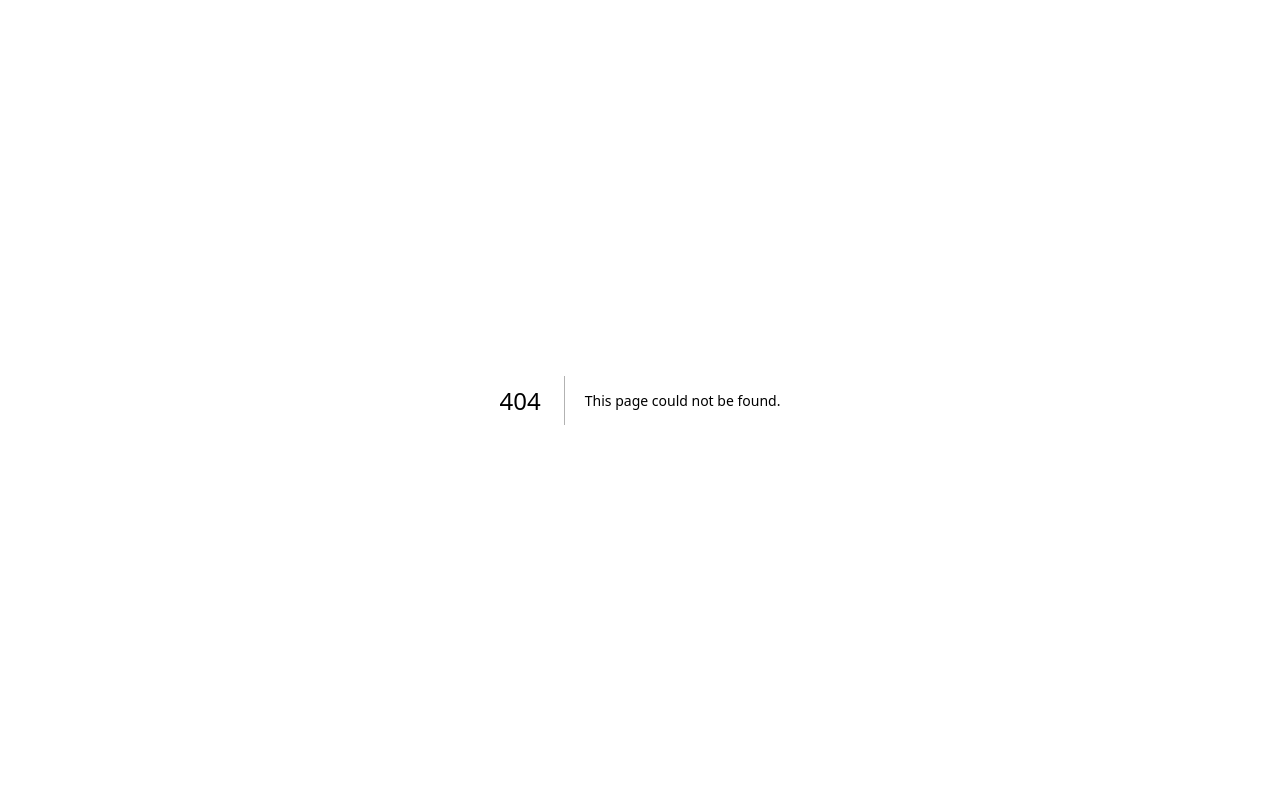
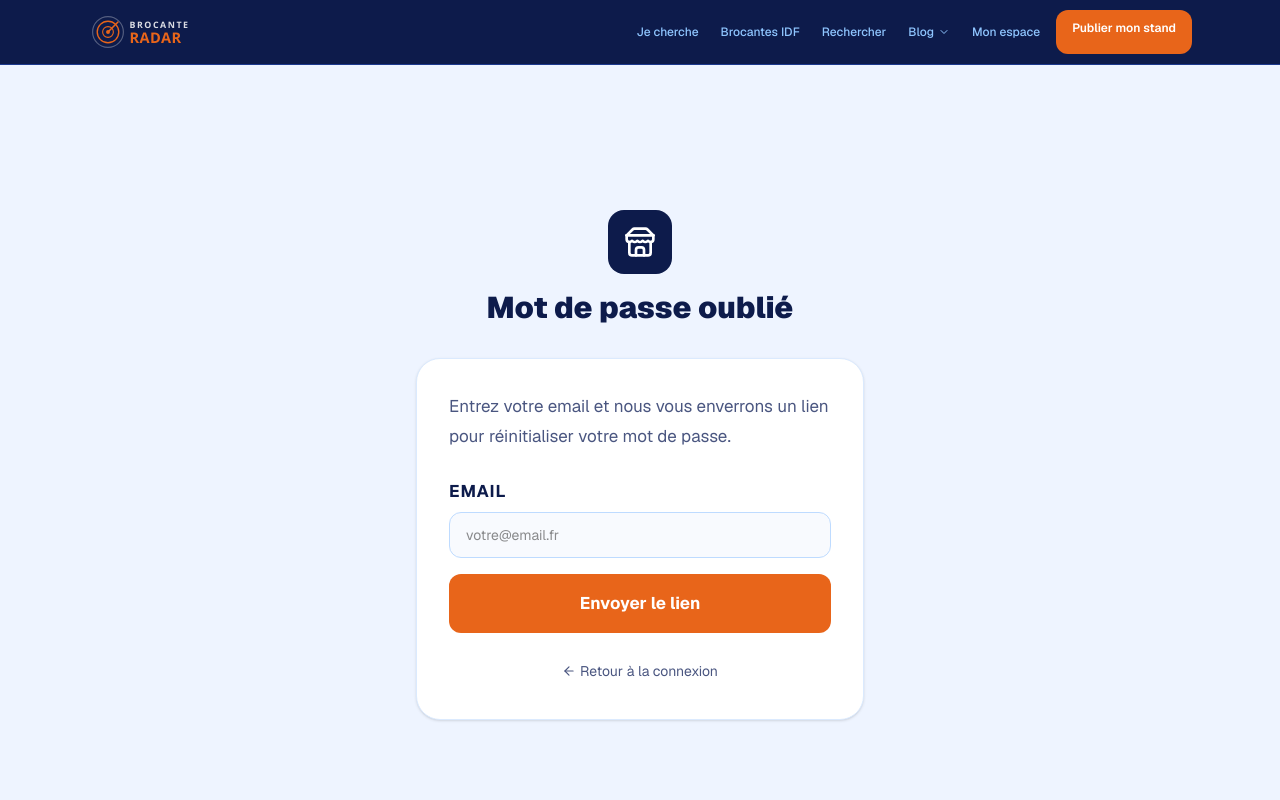
Before and after one commit to progroupement/brocante-radar2, a Next.js app: page /exposant/mot-de-passe-oublie in a window 1280 px wide. Before the commit this address had no page. Shown: the top 800 px of the page. Built offline with nearby package versions, Linux system fonts and the light colour scheme; no server answers.

Commit message:
feat: réinitialisation mot de passe exposant

```diff
--- a/app/exposant/connexion/page.tsx
+++ b/app/exposant/connexion/page.tsx
@@ -77,6 +77,11 @@ function ConnexionForm() {
               {showPwd ? <EyeOff className="w-4 h-4" /> : <Eye className="w-4 h-4" />}
             </button>
           </div>
+          <div className="text-right mt-1">
+            <Link href="/exposant/mot-de-passe-oublie" className="text-xs text-[#4A5680] hover:text-[#E8651A]">
+              Mot de passe oublié ?
+            </Link>
+          </div>
         </div>
 
         {error && (
--- /dev/null
+++ b/app/exposant/mot-de-passe-oublie/page.tsx
@@ -0,0 +1,109 @@
+'use client'
+
+import { Suspense, useState } from 'react'
+import Link from 'next/link'
+import { createClient } from '@/lib/supabase'
+import Navbar from '@/components/Navbar'
+import Footer from '@/components/Footer'
+import { Store, ArrowLeft, Loader2, CheckCircle } from 'lucide-react'
+
+function MotDePasseOublieForm() {
+  const [email, setEmail] = useState('')
+  const [loading, setLoading] = useState(false)
+  const [sent, setSent] = useState(false)
+  const [error, setError] = useState('')
+
+  async function handleSubmit(e: React.FormEvent) {
+    e.preventDefault()
+    setError('')
+    setLoading(true)
+
+    const supabase = createClient()
+    const { error: err } = await supabase.auth.resetPasswordForEmail(email.trim(), {
+      redirectTo: `${window.location.origin}/exposant/nouveau-mot-de-passe`,
+    })
+
+    if (err) {
+      setError('Erreur : ' + err.message)
+    } else {
+      setSent(true)
+    }
+    setLoading(false)
+  }
+
+  if (sent) {
+    return (
+      <div className="bg-white rounded-3xl shadow-sm border border-blue-100 p-8 text-center">
+        <CheckCircle className="w-14 h-14 text-green-500 mx-auto mb-4" />
+        <h2 className="text-xl font-black text-[#0D1B4B] mb-2">Email envoyé !</h2>
+        <p className="text-[#4A5680] text-sm mb-6">
+          Vérifiez votre boîte mail et cliquez sur le lien pour réinitialiser votre mot de passe.
+        </p>
+        <Link href="/exposant/connexion" className="text-[#E8651A] font-semibold hover:underline text-sm">
+          ← Retour à la connexion
+        </Link>
+      </div>
+    )
+  }
+
+  return (
+    <div className="bg-white rounded-3xl shadow-sm border border-blue-100 p-8">
+      <p className="text-[#4A5680] text-sm mb-6">
+        Entrez votre email et nous vous enverrons un lien pour réinitialiser votre mot de passe.
+      </p>
+      <form onSubmit={handleSubmit} className="space-y-4">
+        <div>
+          <label className="block text-xs font-bold text-[#0D1B4B] uppercase tracking-wider mb-1.5">Email</label>
+          <input
+            type="email"
+            required
+            value={email}
+            onChange={e => setEmail(e.target.value)}
+            placeholder="votre@email.fr"
+            className="w-full border border-blue-200 rounded-xl px-4 py-3 text-sm focus:outline-none focus:ring-2 focus:ring-[#E8651A] bg-[#F8FAFE]"
+          />
+        </div>
+
+        {error && (
+          <div className="bg-red-50 border border-red-200 rounded-xl px-4 py-3 text-red-700 text-sm">{error}</div>
+        )}
+
+        <button
+          type="submit"
+          disabled={loading}
+          className="w-full flex items-center justify-center gap-2 bg-[#E8651A] hover:bg-[#d4581a] disabled:opacity-60 text-white font-bold px-6 py-3.5 rounded-xl transition-colors"
+        >
+          {loading ? <><Loader2 className="w-4 h-4 animate-spin" /> Envoi…</> : 'Envoyer le lien'}
+        </button>
+      </form>
+
+      <div className="text-center mt-6">
+        <Link href="/exposant/connexion" className="inline-flex items-center gap-1 text-sm text-[#4A5680] hover:text-[#0D1B4B]">
+          <ArrowLeft className="w-3.5 h-3.5" /> Retour à la connexion
+        </Link>
+      </div>
+    </div>
+  )
+}
+
+export default function MotDePasseOubliePage() {
+  return (
+    <>
+      <Navbar />
+      <main className="flex-1 bg-[#EEF4FF] min-h-screen flex items-center justify-center px-4 py-16">
+        <div className="w-full max-w-md">
+          <div className="text-center mb-8">
+            <div className="w-16 h-16 bg-[#0D1B4B] rounded-2xl flex items-center justify-center mx-auto mb-4">
+              <Store className="w-8 h-8 text-white" />
+            </div>
+            <h1 className="text-3xl font-black text-[#0D1B4B]">Mot de passe oublié</h1>
+          </div>
+          <Suspense fallback={<div className="flex justify-center"><Loader2 className="w-6 h-6 animate-spin text-[#E8651A]" /></div>}>
+            <MotDePasseOublieForm />
+          </Suspense>
+        </div>
+      </main>
+      <Footer />
+    </>
+  )
+}
--- /dev/null
+++ b/app/exposant/nouveau-mot-de-passe/page.tsx
@@ -0,0 +1,149 @@
+'use client'
+
+import { Suspense, useState, useEffect } from 'react'
+import { useRouter } from 'next/navigation'
+import { createClient } from '@/lib/supabase'
+import Navbar from '@/components/Navbar'
+import Footer from '@/components/Footer'
+import { Store, Eye, EyeOff, Loader2, CheckCircle } from 'lucide-react'
+
+function NouveauMotDePasseForm() {
+  const router = useRouter()
+  const [password, setPassword] = useState('')
+  const [confirm, setConfirm] = useState('')
+  const [showPwd, setShowPwd] = useState(false)
+  const [loading, setLoading] = useState(false)
+  const [success, setSuccess] = useState(false)
+  const [error, setError] = useState('')
+  const [ready, setReady] = useState(false)
+
+  useEffect(() => {
+    // Supabase injecte la session depuis le fragment URL (#access_token=...)
+    const supabase = createClient()
+    supabase.auth.onAuthStateChange((event) => {
+      if (event === 'PASSWORD_RECOVERY') {
+        setReady(true)
+      }
+    })
+  }, [])
+
+  async function handleSubmit(e: React.FormEvent) {
+    e.preventDefault()
+    setError('')
+
+    if (password !== confirm) {
+      setError('Les mots de passe ne correspondent pas.')
+      return
+    }
+    if (password.length < 8) {
+      setError('Le mot de passe doit contenir au moins 8 caractères.')
+      return
+    }
+
+    setLoading(true)
+    const supabase = createClient()
+    const { error: err } = await supabase.auth.updateUser({ password })
+
+    if (err) {
+      setError('Erreur : ' + err.message)
+      setLoading(false)
+      return
+    }
+
+    setSuccess(true)
+    setTimeout(() => router.push('/exposant/connexion'), 2500)
+  }
+
+  if (success) {
+    return (
+      <div className="bg-white rounded-3xl shadow-sm border border-blue-100 p-8 text-center">
+        <CheckCircle className="w-14 h-14 text-green-500 mx-auto mb-4" />
+        <h2 className="text-xl font-black text-[#0D1B4B] mb-2">Mot de passe mis à jour !</h2>
+        <p className="text-[#4A5680] text-sm">Redirection vers la connexion…</p>
+      </div>
+    )
+  }
+
+  if (!ready) {
+    return (
+      <div className="bg-white rounded-3xl shadow-sm border border-blue-100 p-8 text-center">
+        <Loader2 className="w-10 h-10 animate-spin text-[#E8651A] mx-auto mb-4" />
+        <p className="text-[#4A5680] text-sm">Vérification du lien…</p>
+        <p className="text-xs text-gray-400 mt-2">
+          Si rien ne se passe, votre lien a peut-être expiré.{' '}
+          <a href="/exposant/mot-de-passe-oublie" className="text-[#E8651A] hover:underline">Réessayer</a>
+        </p>
+      </div>
+    )
+  }
+
+  return (
+    <div className="bg-white rounded-3xl shadow-sm border border-blue-100 p-8">
+      <form onSubmit={handleSubmit} className="space-y-4">
+        <div>
+          <label className="block text-xs font-bold text-[#0D1B4B] uppercase tracking-wider mb-1.5">Nouveau mot de passe</label>
+          <div className="relative">
+            <input
+              type={showPwd ? 'text' : 'password'}
+              required
+              value={password}
+              onChange={e => setPassword(e.target.value)}
+              placeholder="8 caractères minimum"
+              className="w-full border border-blue-200 rounded-xl px-4 py-3 pr-11 text-sm focus:outline-none focus:ring-2 focus:ring-[#E8651A] bg-[#F8FAFE]"
+            />
+            <button type="button" onClick={() => setShowPwd(v => !v)}
+              className="absolute right-3 top-1/2 -translate-y-1/2 text-[#4A5680] hover:text-[#0D1B4B]">
+              {showPwd ? <EyeOff className="w-4 h-4" /> : <Eye className="w-4 h-4" />}
+            </button>
+          </div>
+        </div>
+
+        <div>
+          <label className="block text-xs font-bold text-[#0D1B4B] uppercase tracking-wider mb-1.5">Confirmer le mot de passe</label>
+          <input
+            type={showPwd ? 'text' : 'password'}
+            required
+            value={confirm}
+            onChange={e => setConfirm(e.target.value)}
+            placeholder="Répétez le mot de passe"
+            className="w-full border border-blue-200 rounded-xl px-4 py-3 text-sm focus:outline-none focus:ring-2 focus:ring-[#E8651A] bg-[#F8FAFE]"
+          />
+        </div>
+
+        {error && (
+          <div className="bg-red-50 border border-red-200 rounded-xl px-4 py-3 text-red-700 text-sm">{error}</div>
+        )}
+
+        <button
+          type="submit"
+          disabled={loading}
+          className="w-full flex items-center justify-center gap-2 bg-[#E8651A] hover:bg-[#d4581a] disabled:opacity-60 text-white font-bold px-6 py-3.5 rounded-xl transition-colors"
+        >
+          {loading ? <><Loader2 className="w-4 h-4 animate-spin" /> Mise à jour…</> : 'Enregistrer le nouveau mot de passe'}
+        </button>
+      </form>
+    </div>
+  )
+}
+
+export default function NouveauMotDePassePage() {
+  return (
+    <>
+      <Navbar />
+      <main className="flex-1 bg-[#EEF4FF] min-h-screen flex items-center justify-center px-4 py-16">
+        <div className="w-full max-w-md">
+          <div className="text-center mb-8">
+            <div className="w-16 h-16 bg-[#0D1B4B] rounded-2xl flex items-center justify-center mx-auto mb-4">
+              <Store className="w-8 h-8 text-white" />
+            </div>
+            <h1 className="text-3xl font-black text-[#0D1B4B]">Nouveau mot de passe</h1>
+          </div>
+          <Suspense fallback={<div className="flex justify-center"><Loader2 className="w-6 h-6 animate-spin text-[#E8651A]" /></div>}>
+            <NouveauMotDePasseForm />
+          </Suspense>
+        </div>
+      </main>
+      <Footer />
+    </>
+  )
+}
```
